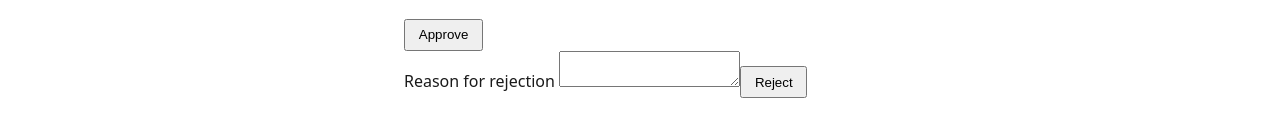
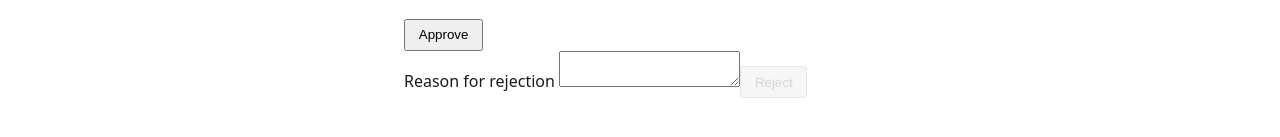
Before and after one commit to nadia-husain/Penny_Frontend_Assessment_0826, an Angular app: page / in a window 1280 px wide. Shown: the part 559-696 px from the top of the page. Built offline with nearby package versions, Linux system fonts and the light colour scheme.

Commit message:
added validation to rejectControl to prevent blank reject reason submissions

```diff
--- a/src/components/cr-detail/cr-detail.component.ts
+++ b/src/components/cr-detail/cr-detail.component.ts
@@ -1,6 +1,6 @@
 import { Component, Input, OnInit } from '@angular/core';
 import { CommonModule } from '@angular/common';
-import { FormControl, ReactiveFormsModule } from '@angular/forms';
+import { FormControl, ReactiveFormsModule, AbstractControl, ValidationErrors } from '@angular/forms';
 import { CrApiService } from '../../api/cr-api.service';
 import { SessionService } from '../../session/session.service';
 import { CrDetail, TimelineEntry } from '../../models/cr.models';
@@ -14,6 +14,12 @@ import { canApprovePolicy } from '../../common/permissions';
  * permission-aware Approve/Reject actions. `load`, the diff binding, and the template skeleton are
  * provided; the timeline ordering, permission gating, actions, and reject validation are yours.
  */
+
+// prevents user from entering whitespace only on rejectio reason field
+function notBlank(control: AbstractControl): ValidationErrors | null {
+  return control.value?.trim().length ? null : { blank: true };
+}
+
 @Component({
 	selector: 'app-cr-detail',
 	standalone: true,
@@ -27,7 +33,7 @@ export class CrDetailComponent implements OnInit {
 	submitting = false;
 	actionError?: string;
 	// TODO: add validation so the form is invalid until a reason is entered.
-	rejectControl = new FormControl('', { nonNullable: true });
+	rejectControl = new FormControl('', { nonNullable: true, validators: [notBlank] });
 
 	constructor(private readonly api: CrApiService, private readonly session: SessionService) {}
 
```
Also changed, not shown: 1 other file (tests, documents, lock files or other folders).
